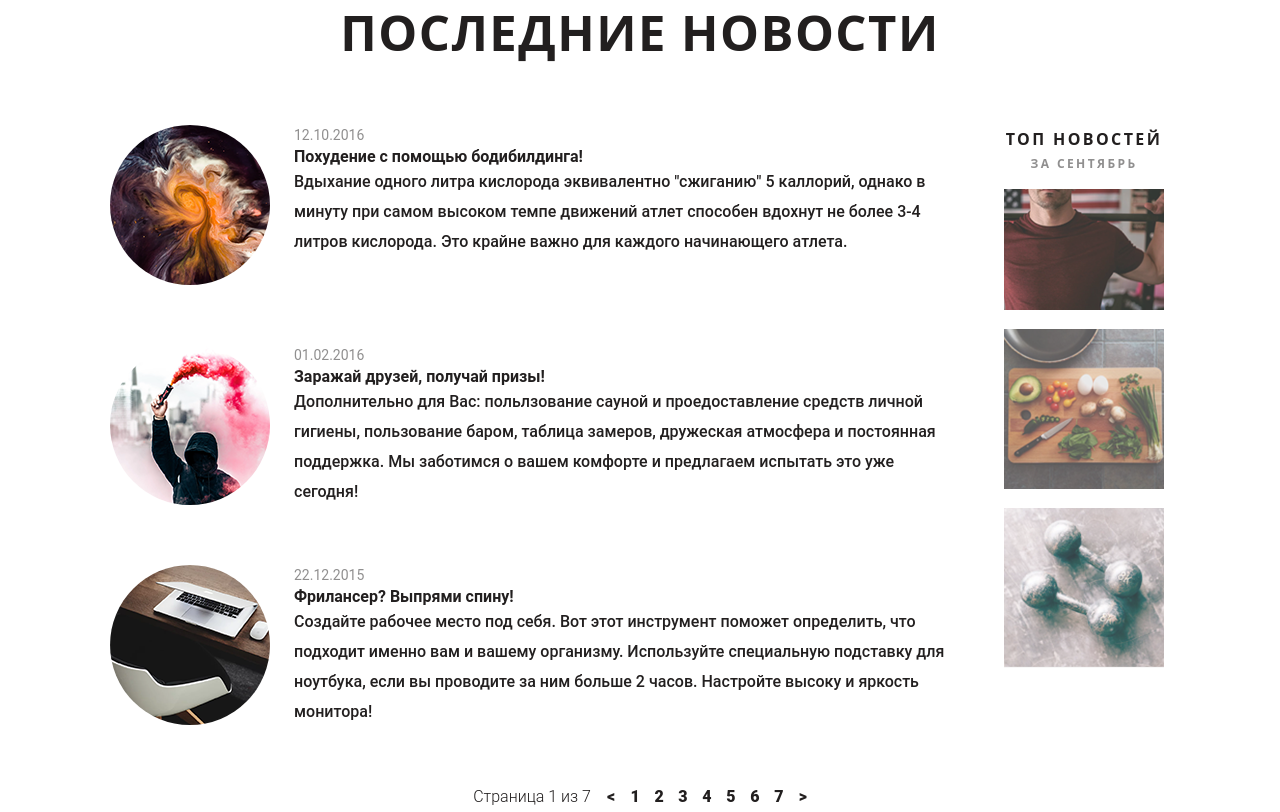
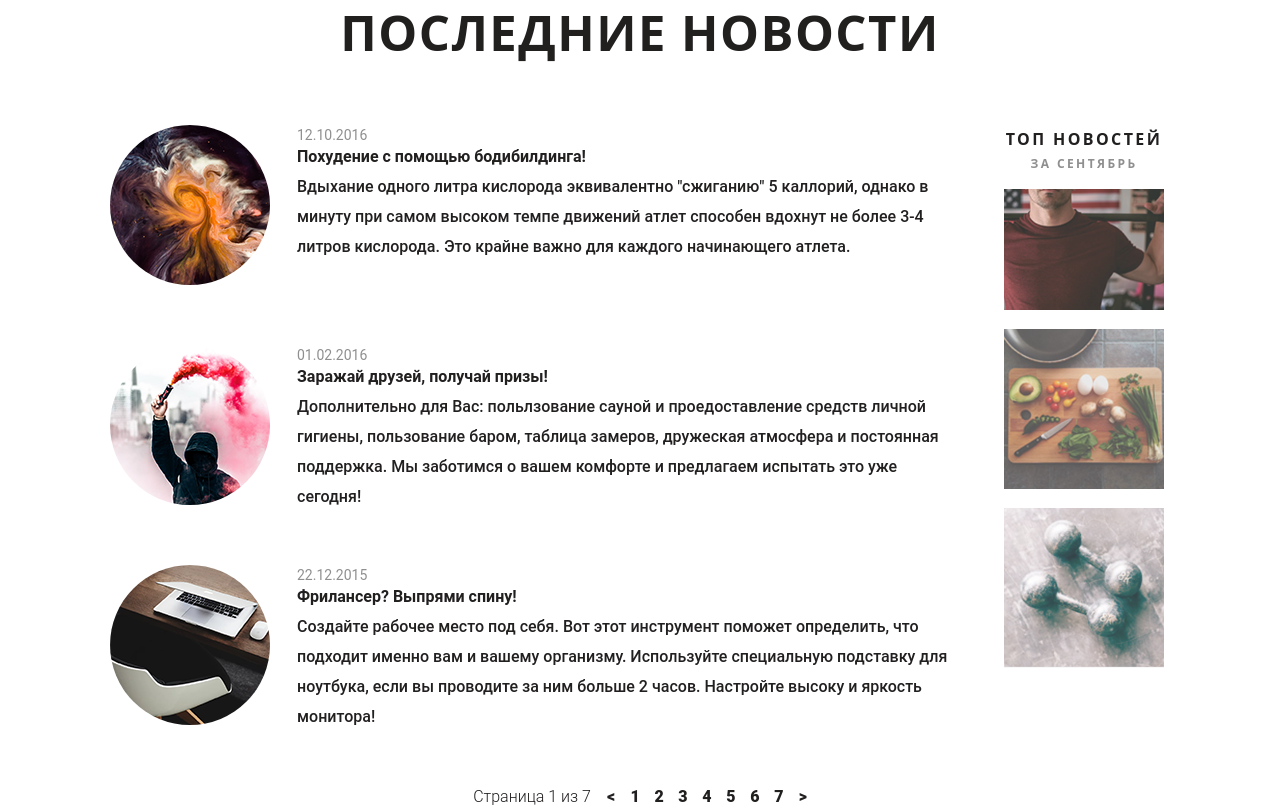
Before and after one commit to bo-mila/afrodita, a plain HTML site: page index.html in a window 1280 px wide. Shown: the part 1340-2152 px from the top of the page. Drawn offline with Linux system fonts and the light colour scheme.

Commit message:
9 исправ

```diff
--- a/main.css
+++ b/main.css
@@ -242,32 +242,48 @@ ul li{
 }
 .news__desc{
   display: inline-block;
-  vertical-align: top;
+  position: relative;
   font-family: 'Roboto';
   font-style: normal;
   font-stretch: normal;
   letter-spacing: normal;
-  text-align: left;
   color: #221f1f;
   word-wrap: break-word;
-  width: 660px;
-  padding-left: 20px;
-  padding-right: 27px;
+  width: 706px;
+  height: 185px;
 }
 .news__date{
+  position: absolute;
+  display: block;
   font-size: 14px;
-  display: block;
+  width: 660px;
+  height: 21px;
+  left: 50%;
+  top: 0;
+  transform: translate(-50%);
   color: rgba(34, 31,31,.5);
   font-weight: normal;
   line-height: 21px;
 }
 .news__name{
+  position: absolute;
   display: block;
+  width: 660px;
+  height: 21px;
+  left: 50%;
+  top: 17%;
+  transform: translate(-50%,-50%);
   line-height: 21px;
   font-weight: bold;
 }
 .news__text{
+  position: absolute;
   display: block;
+  width: 660px;
+  height: 140px;
+  left: 50%;
+  top: 63%;
+  transform: translate(-50%,-50%);
   font-family: 'Roboto', sans-serif;
   line-height: 30px;
   font-weight: 500;
```
